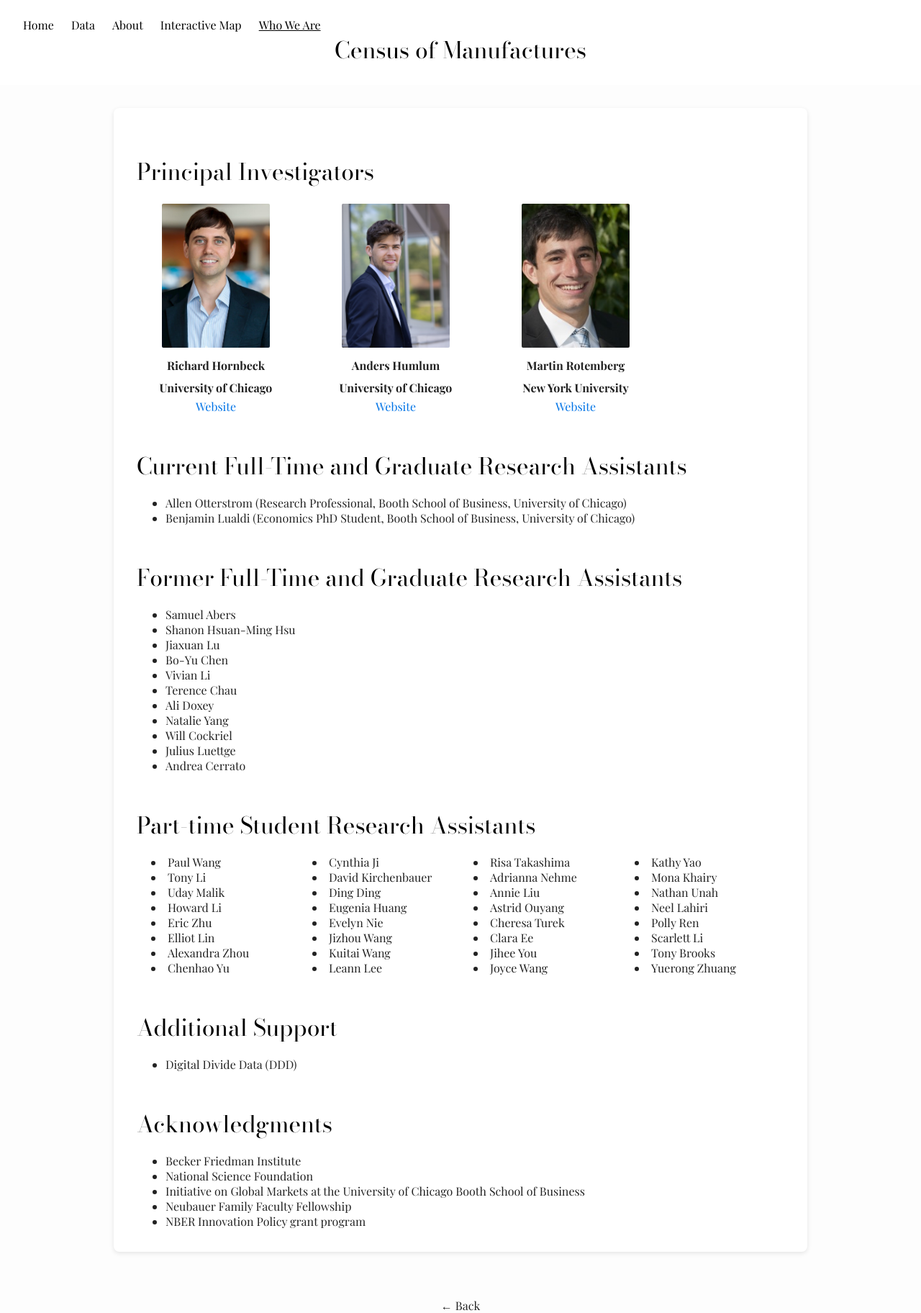
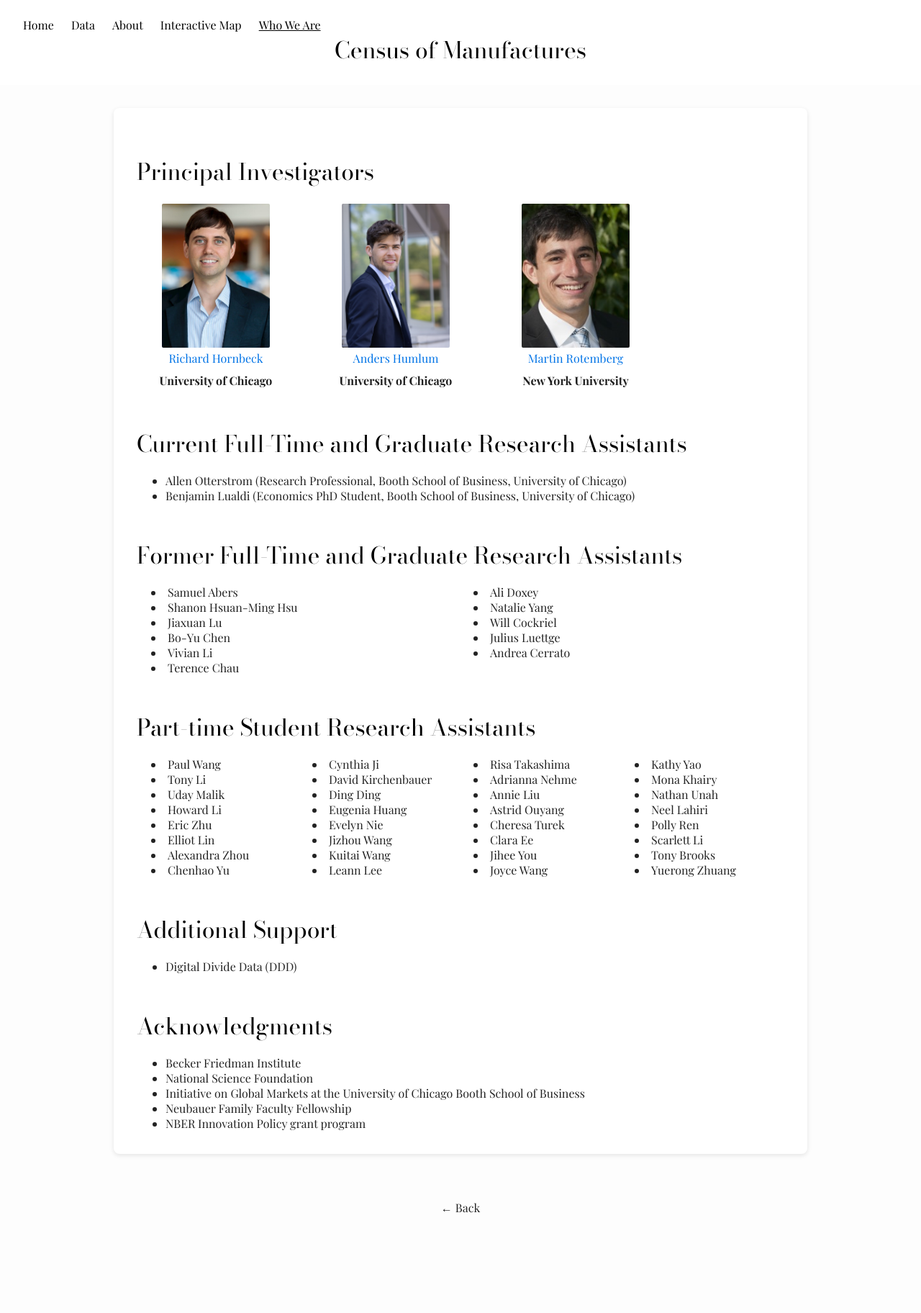
Before and after one commit to allen-otterstrom/CMF_data, a Jekyll site: the page built from who-we-are.md, in a window 1280 px wide. Shown: the whole page at 72% size. Built offline with Jekyll 4.4.1, drawn with Linux system fonts in a browser that asks for light colours; after the commit the page ends 1688 px from its top, so only the background shows below that.

Commit message:
Update who-we-are.md

```diff
--- a/who-we-are.md
+++ b/who-we-are.md
@@ -73,6 +73,14 @@ title: Who We Are
     list-style-position: inside; /* keep bullets aligned */
     padding-left: 20px;  /* spacing for bullets */
   }
+
+  .multi-col-2 {
+    columns: 2;
+    -webkit-columns: 2;
+    -moz-columns: 2;
+    list-style-position: inside; /* keep bullets aligned */
+    padding-left: 20px;  /* spacing for bullets */
+  }
 </style>
 
 
@@ -81,23 +89,20 @@ title: Who We Are
 <div class="pi-container">
   <div class="pi-card">
     <img src="/CMF_data/assets/images/richard_hornbeck_portrait.jpg" alt="Richard Hornbeck">
-    <p>Richard Hornbeck</p>
+    <a href="https://voices.uchicago.edu/richardhornbeck/" target="_blank">Richard Hornbeck</a>
     <p>University of Chicago</p>
-    <a href="https://voices.uchicago.edu/richardhornbeck/" target="_blank">Website</a>
   </div>
 
   <div class="pi-card">
     <img src="/CMF_data/assets/images/anders_humlum_portrait.webp" alt="Anders Humlum">
-    <p>Anders Humlum</p>
+    <a href="https://www.andershumlum.com/" target="_blank">Anders Humlum</a>
     <p>University of Chicago</p>
-    <a href="https://www.andershumlum.com/" target="_blank">Website</a>
   </div>
 
   <div class="pi-card">
     <img src="/CMF_data/assets/images/martin_rotemberg_portrait.jpeg" alt="Martin Rotemberg">
-    <p>Martin Rotemberg</p>
+    <a href="https://sites.google.com/view/mrotemberg/" target="_blank">Martin Rotemberg</a>
     <p>New York University</p>
-    <a href="https://sites.google.com/view/mrotemberg/" target="_blank">Website</a>
   </div>
 </div>
 
@@ -106,18 +111,19 @@ title: Who We Are
 - Benjamin Lualdi (Economics PhD Student, Booth School of Business, University of Chicago)
 
 # Former Full-Time and Graduate Research Assistants
-- Samuel Abers
-- Shanon Hsuan-Ming Hsu
-- Jiaxuan Lu
-- Bo-Yu Chen
-- Vivian Li
-- Terence Chau
-- Ali Doxey
-- Natalie Yang
-- Will Cockriel
-- Julius Luettge
-- Andrea Cerrato
-
+<ul class="multi-col-2">
+<li>Samuel Abers</li>
+<li>Shanon Hsuan-Ming Hsu</li>
+<li>Jiaxuan Lu</li>
+<li>Bo-Yu Chen</li>
+<li>Vivian Li</li>
+<li>Terence Chau</li>
+<li>Ali Doxey</li>
+<li>Natalie Yang</li>
+<li>Will Cockriel</li>
+<li>Julius Luettge</li>
+<li>Andrea Cerrato</li>
+</ul>
 # Part-time Student Research Assistants
 <ul class="multi-col-4">
   <li>Paul Wang</li>
```
